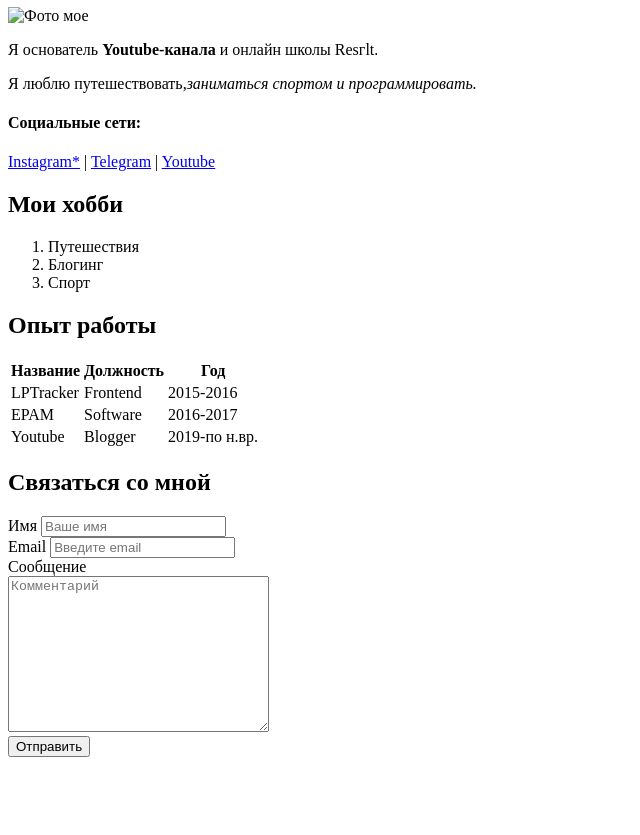
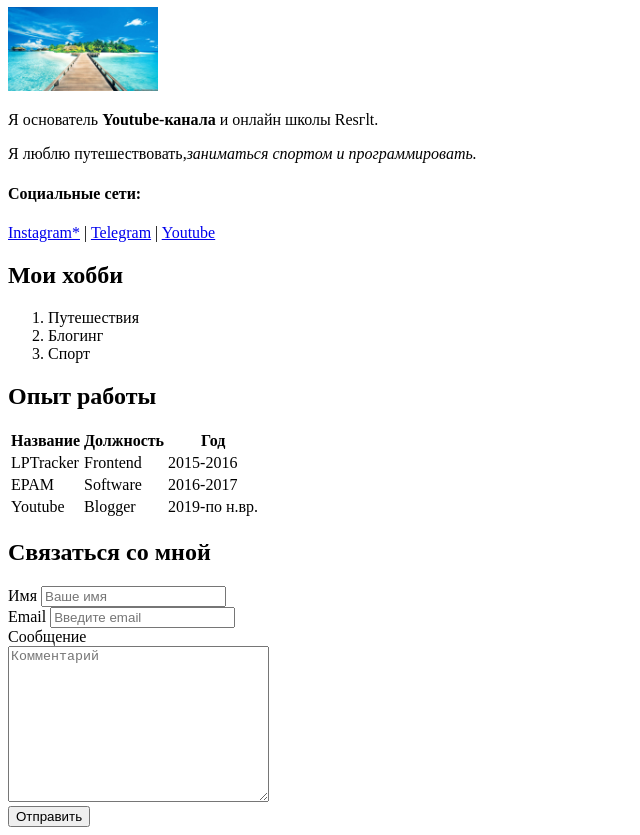
Before and after one commit to leyss19/resume, a plain HTML site: page index.html in a window 1280 px wide. Shown: the part 73-908 px from the top of the page, without its empty margins (0-640 px from the left). Before the commit the page ends 838 px from the top, so only its background shows below. Drawn offline with Linux system fonts and the light colour scheme.

Commit message:
Update index.html

```diff
--- a/index.html
+++ b/index.html
@@ -12,7 +12,7 @@
 <body>
     <h1>Владилен Минин</h1>
 
-    <img src="imgs\img.jpg" alt="Фото мое" width="150">
+    <img src="img.jpg" alt="Фото мое" width="150">
 
     <p>Я основатель <strong>Youtube-канала</strong> и онлайн школы Rеsгlt.</em></p>
 
```
